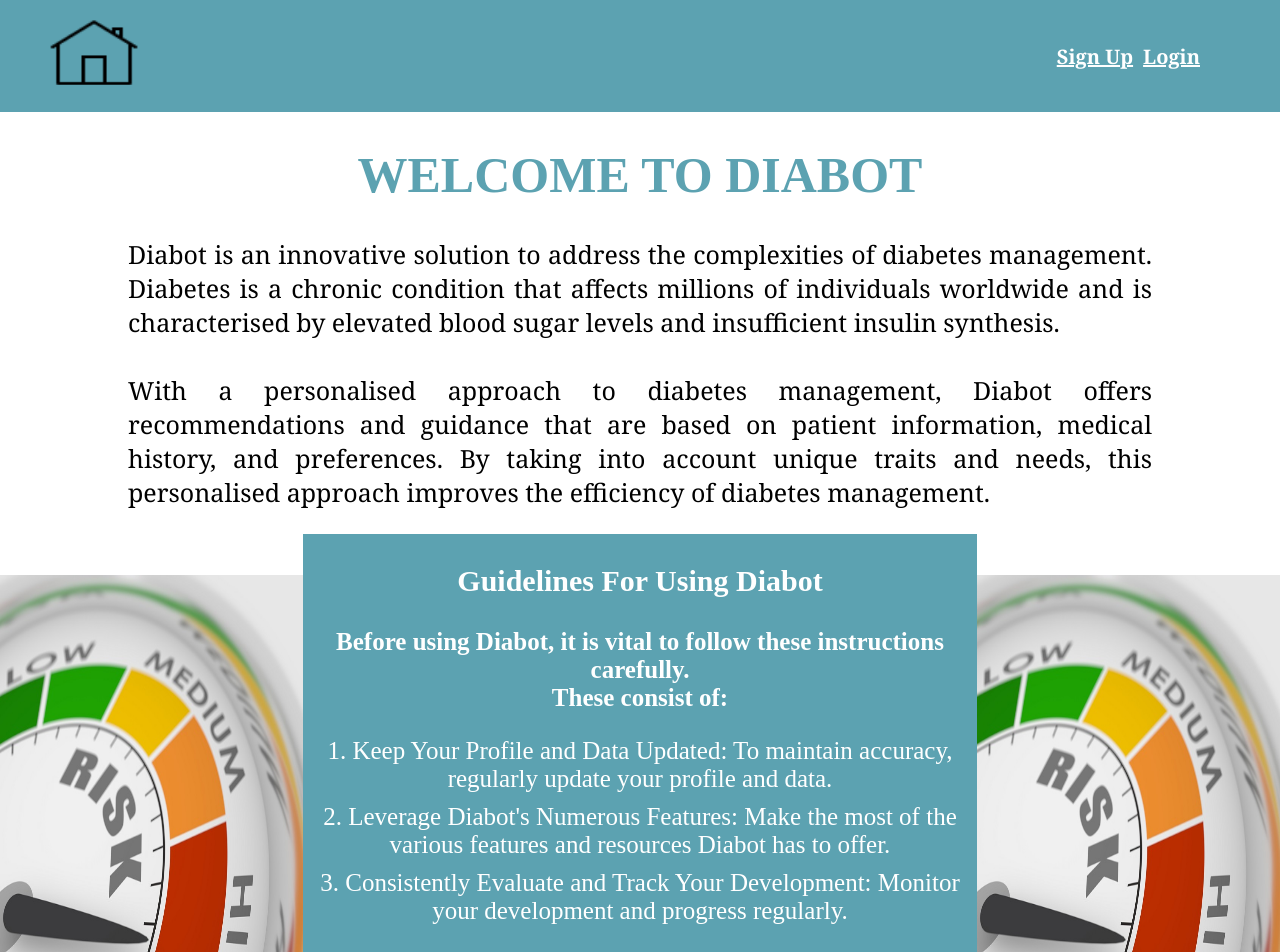
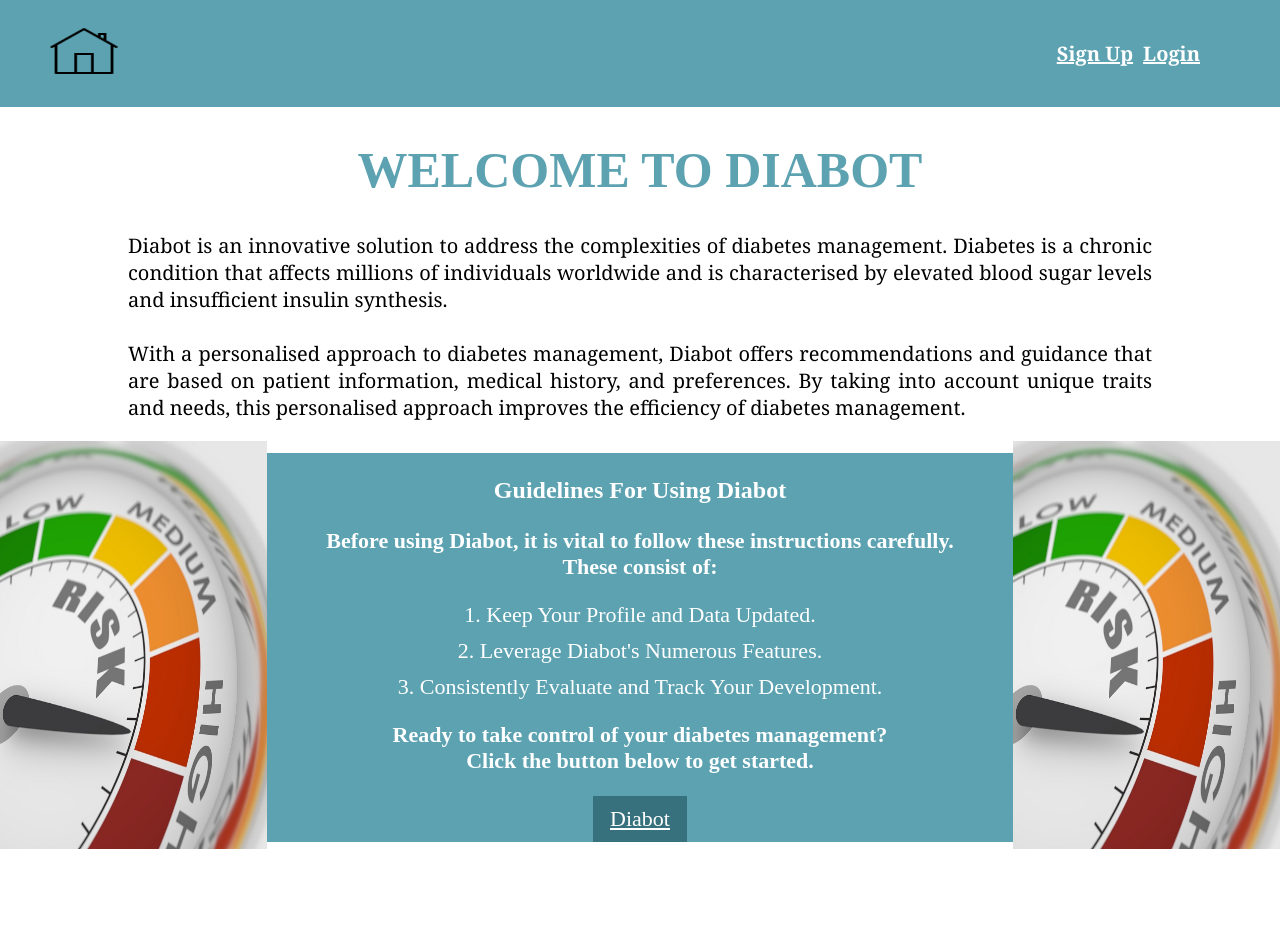
Before and after one commit to walters-skn/COMP3901-Capstone, a Vue app: page / in a window 1280 px wide. Shown: the top 952 px of the page. After the commit the page ends 853 px from the top, so only its background shows below. Built offline with nearby package versions, Linux system fonts and the light colour scheme; the HTML template or start-up script is replaced by a standard one.

Commit message:
fixed css

```diff
--- a/src/components/HomePage.vue
+++ b/src/components/HomePage.vue
@@ -27,13 +27,12 @@
           <h3 class="guidelines"> <strong> <b>Guidelines For Using Diabot  </b> </strong></h3>
           <p class="points"> <strong> Before using Diabot, it is vital to follow these instructions carefully.</strong>  <br> <strong>These consist of:</strong>
             <ul class="points">
-              <li> 1. Keep Your Profile and Data Updated: To maintain accuracy, regularly update your profile and data.</li>
-              <li> 2. Leverage Diabot's Numerous Features: Make the most of the various features and resources Diabot has to offer.</li>
-              <li> 3. Consistently Evaluate and Track Your Development: Monitor your development and progress regularly.</li>
+              <li> 1. Keep Your Profile and Data Updated.</li>
+              <li> 2. Leverage Diabot's Numerous Features.</li>
+              <li> 3. Consistently Evaluate and Track Your Development.</li>
             </ul>
           </p>
         </div>
-        <br>
 
         <p class="points"> <strong> Ready to take control of your diabetes management? <br> Click the button below to get started. </strong></p>
 
@@ -75,7 +74,7 @@ export default {
 <style scoped>
 
   .img{
-    height: 64vh;
+    height: 51vh;
     width: 100%;
   }
 
@@ -106,7 +105,7 @@ export default {
 
   .diabot-content{
     text-align: justify;
-    font-size: 25px;
+    font-size: 20px;
     font-family: Georgia, 'Times New Roman', Times, serif;
     padding: 0 10% ;
   }
@@ -138,33 +137,31 @@ export default {
 
   .guidelines{
     font-family: 'Times New Roman', Times, serif;
-    font-size: 30px;
+    font-size: 24px;
     color: white;
     /* text-align: justify; */
   }
 
   .points{
     font-family: 'Times New Roman', Times, serif;
-    font-size: 25px;
+    font-size: 22px;
     color: white;
   }
 
   .btn {
     display: block;
-    width: 100%;
-    max-width: 150px;
-    padding: 15px;
+    width: 10%;
+    padding: 10px;
     color: white;
     background-color: #37717e;
-    border: none;
     cursor: pointer;
     text-align: center;
     font-family: 'Times New Roman', Times, serif;
-    font-size: 25px;
+    font-size: 22px;
   }
 
   .btn:hover{
-    background-color: #21616f;
+    background-color: #4a7e8a;
   }
 
   .button-container {
--- a/src/components/LoginPage.vue
+++ b/src/components/LoginPage.vue
@@ -16,8 +16,6 @@
                 <label for="email"> Email Address:</label>
                 <input type="email" class="form-control" placeholder="Email Address" v-model="email" required/>
               </div>
-
-              <br>
 
               <div class="form-group">
                 <label for="password"> Password: </label>
@@ -91,16 +89,15 @@ export default {
     flex-direction: column;
     justify-content: center;
     align-items: center;
-        /* width: 50%; */
     height: 83vh;
-        margin-top: 20px;
+    margin-top: 10px;
   }
 
   .form-container{
     background-color: #fff;
     border-radius: 10px;
     box-shadow: 0 4px 6px rgba(0,0,0,0.1);
-        padding: 90px;
+    padding: 50px;
     display: flex;
   }
 
@@ -126,7 +123,7 @@ export default {
   .title {
     color: white;
     font-family: 'Times New Roman', Times, serif;
-        padding: 10px px;
+    padding: 10px;
     width: 100%;
     text-align: center;
     font-size: 45px;
@@ -148,7 +145,7 @@ export default {
     font-size: 20px;
     font-family: 'Times New Roman', Times, serif;
     cursor: pointer;
-        width: 50%;
+    width: 30%;
   }
 
   .form-control{
--- a/src/components/NavBar.vue
+++ b/src/components/NavBar.vue
@@ -45,7 +45,7 @@
   width: 100%;
 }
 
-.navbar {
+  .navbar {
     display: flex;
     justify-content: space-between;
     align-items: center;
@@ -69,8 +69,8 @@
   }
 
   .home{
-    height: 70px;
-    width: 90px;
+    height: 50px;
+    width: 70px;
     margin: -1%;
   }
 
```
Lines whose indentation alone changed are shown as unchanged.
